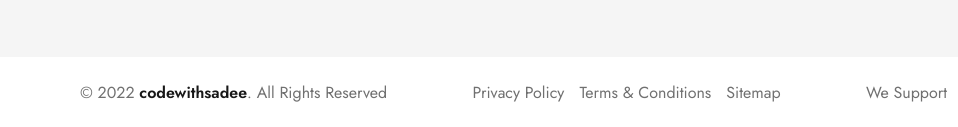
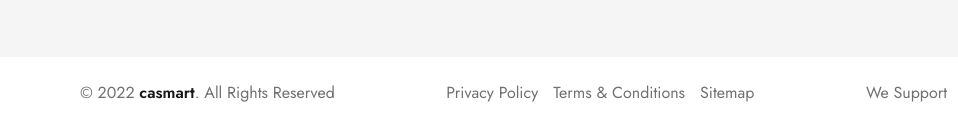
Before and after one commit to MuhammadAbdullah029/casmart, a plain HTML site: page index.html in a window 1280 px wide. Shown: the part 5267-5394 px from the top of the page, 0-958 px from the left. Drawn offline with nearby package versions, Linux system fonts and the light colour scheme.

Commit message:
fix a issue

```diff
--- a/index.html
+++ b/index.html
@@ -1118,7 +1118,7 @@
       <div class="container">
 
         <p class="copyright">
-          &copy; 2022 <a href="#">codewithsadee</a>. All Rights Reserved
+          &copy; 2022 <a href="#">casmart</a>. All Rights Reserved
         </p>
 
         <ul class="footer-bottom-list">
```
